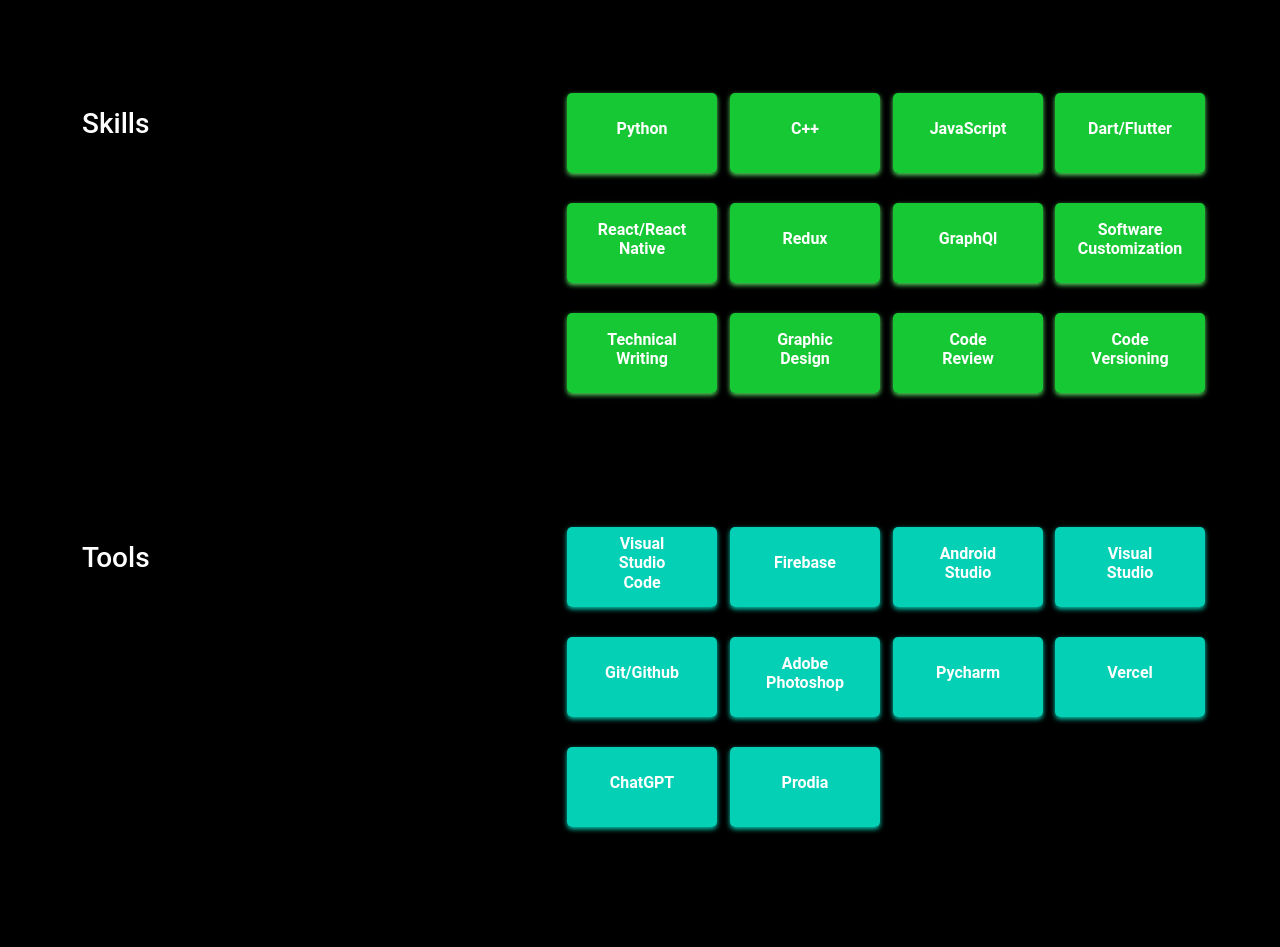
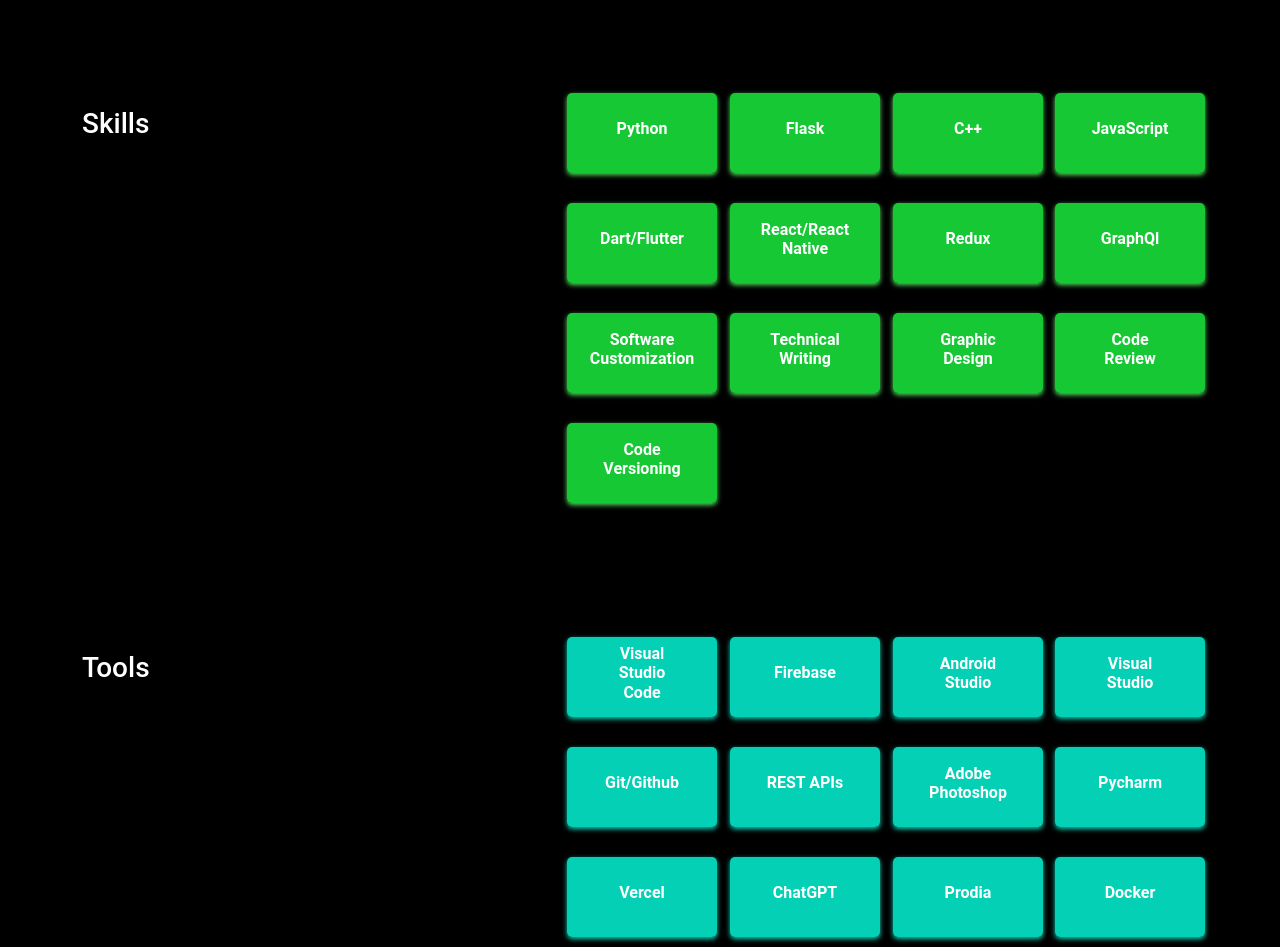
Before and after one commit to Aquarius-blake/portfolio, a React (Create React App) app: page /about in a window 1280 px wide. Shown: the part 740-1687 px from the top of the page. Before the commit the page ends 1577 px from the top, so only its background shows below. Built offline with nearby package versions, Linux system fonts and the light colour scheme.

Commit message:
build(deps): update package-lock.json, package.json, content_option.js and yarn.lock

```diff
--- a/package.json
+++ b/package.json
@@ -12,6 +12,7 @@
         "react-dom": "^18.2.0",
         "react-helmet-async": "^1.0.7",
         "react-icons": "^4.1.0",
+        "react-portfolio": "file:",
         "react-router-dom": "^6.6.2",
         "react-scripts": "^5.0.1",
         "react-transition-group": "^4.4.2",
--- a/src/content_option.js
+++ b/src/content_option.js
@@ -54,7 +54,9 @@
     {
         name: "Python",
     },
-
+    {
+        name: "Flask",
+    },
     {
         name: "C++",
     },
@@ -114,6 +116,9 @@
         name: "Git/Github",
     },
     {
+        name: "REST APIs",
+    },
+    {
         name: "Adobe Photoshop",
     },
     {
@@ -127,6 +132,9 @@
     },
     {
         name: "Prodia",
+    },
+    {
+        name: "Docker",
     },
 ];
 
```
Also changed, not shown: 2 other files (tests, documents, lock files or other folders).
